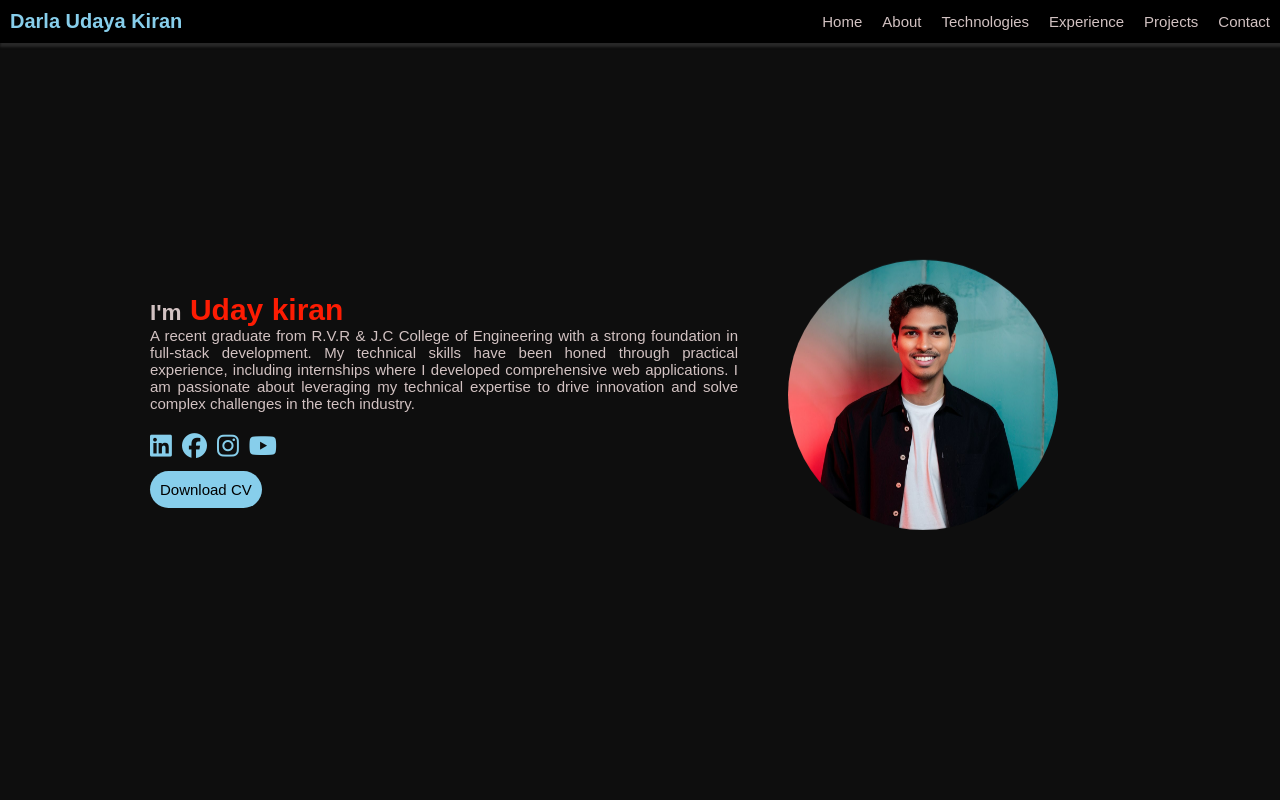
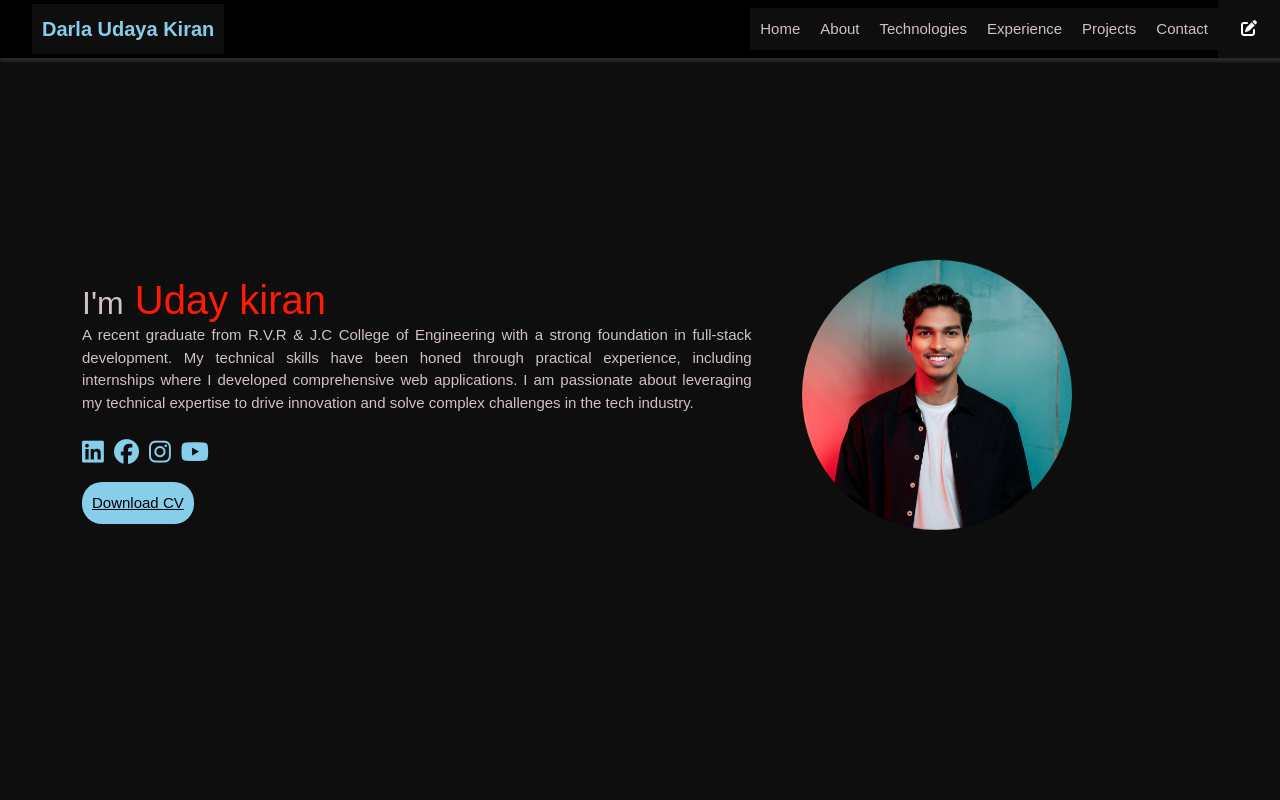
Before and after one commit to uday900/udayportfolio, a React (Vite) app: page / in a window 1280 px wide. Shown: the top 800 px of the page. Built offline with nearby package versions, Linux system fonts and the light colour scheme; no server answers.

Commit message:
installed bootstrap

```diff
--- a/package.json
+++ b/package.json
@@ -13,6 +13,8 @@
     "preview": "vite preview"
   },
   "dependencies": {
+    "axios": "^1.7.4",
+    "bootstrap": "^5.3.3",
     "framer-motion": "^11.3.8",
     "react": "^18.3.1",
     "react-dom": "^18.3.1"
--- a/src/main.jsx
+++ b/src/main.jsx
@@ -1,6 +1,7 @@
 import React from 'react'
 import ReactDOM from 'react-dom/client'
 import PersonalPortfolio from './personal portfolio'
+import 'bootstrap/dist/css/bootstrap.min.css';
 
 
 
--- a/src/personal portfolio/home section.jsx
+++ b/src/personal portfolio/home section.jsx
@@ -1,7 +1,23 @@
 import {motion} from "framer-motion"
-
+import { useEffect, useState } from "react"
+import axios from 'axios'
 
 function HomePage(){
+    const [data, setdata] = useState()
+    const baseURL = 'https://my-json-data-qs8i.onrender.com/portfolio'
+
+    useEffect(()=>{
+        async function getDataFromApi(){
+            try {
+                const response = await axios.get(baseURL)
+                setdata(response.data)
+                console.log("succesfully fetched...")
+            } catch (error) {
+                console.log("error while fetching data")
+            }
+        }
+        getDataFromApi()
+    }, [])
     return <>
     <div id = "1" className="container home-page">
         <div className = "home-page-bio">
--- a/src/personal portfolio/index.css
+++ b/src/personal portfolio/index.css
@@ -2,10 +2,11 @@
     margin: 0;
     padding: 0;
     font-family: Arial, Helvetica, sans-serif;
+    background-color: rgb(14, 14, 14);
+
 }
 body{
     background-color: rgb(14, 14, 14);
-    /* min-height: 100vh; */
 }
 :root{
     --normal-text-size: 15px;
--- a/src/personal portfolio/index.jsx
+++ b/src/personal portfolio/index.jsx
@@ -41,6 +41,11 @@ const PersonalPortfolio = () => {
                     >
                         <i className="fa-solid fa-bars"></i>
                     </li>
+                    <li>
+                        <button className="btn btn-default text-white">
+                            <i className="fa-solid fa-pen-to-square"></i>
+                        </button>
+                    </li>
                 </ul>
 
                 {menuSymbol && (
```
Also changed, not shown: 1 other file (tests, documents, lock files or other folders).
